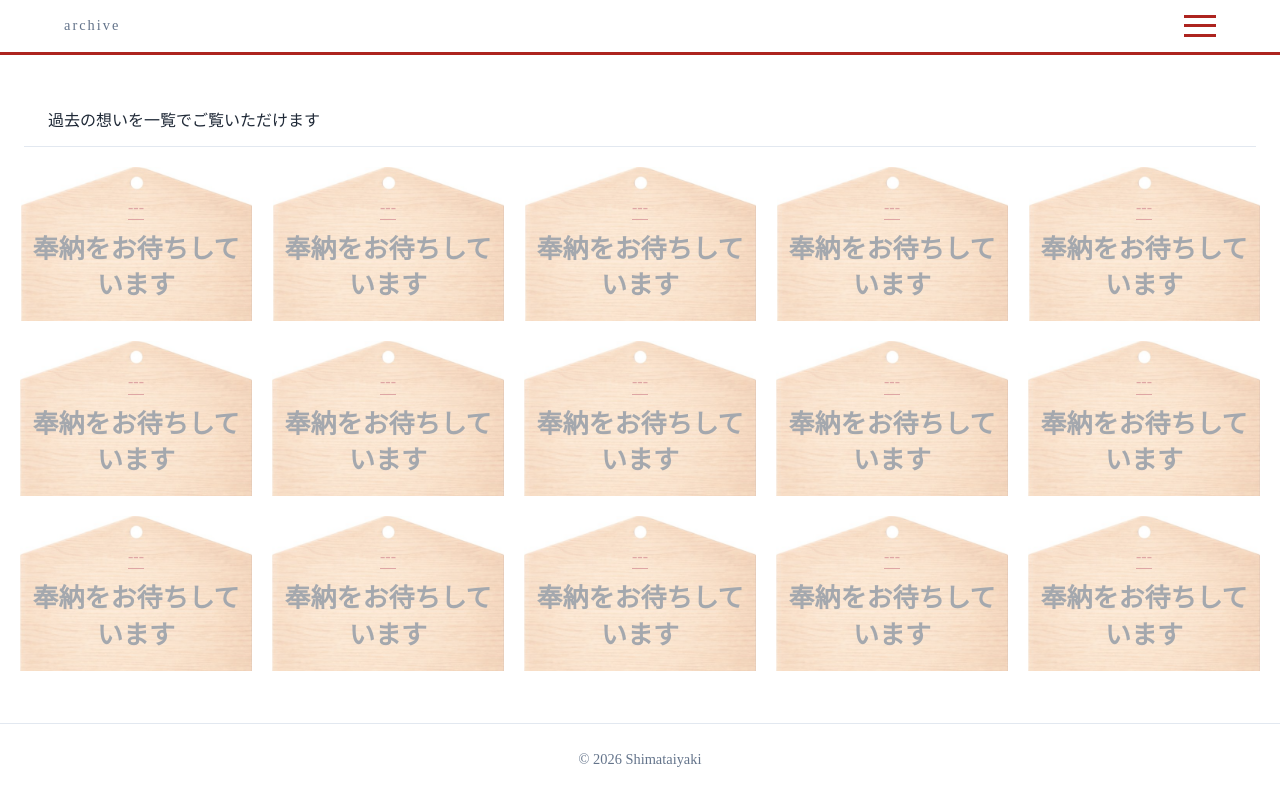
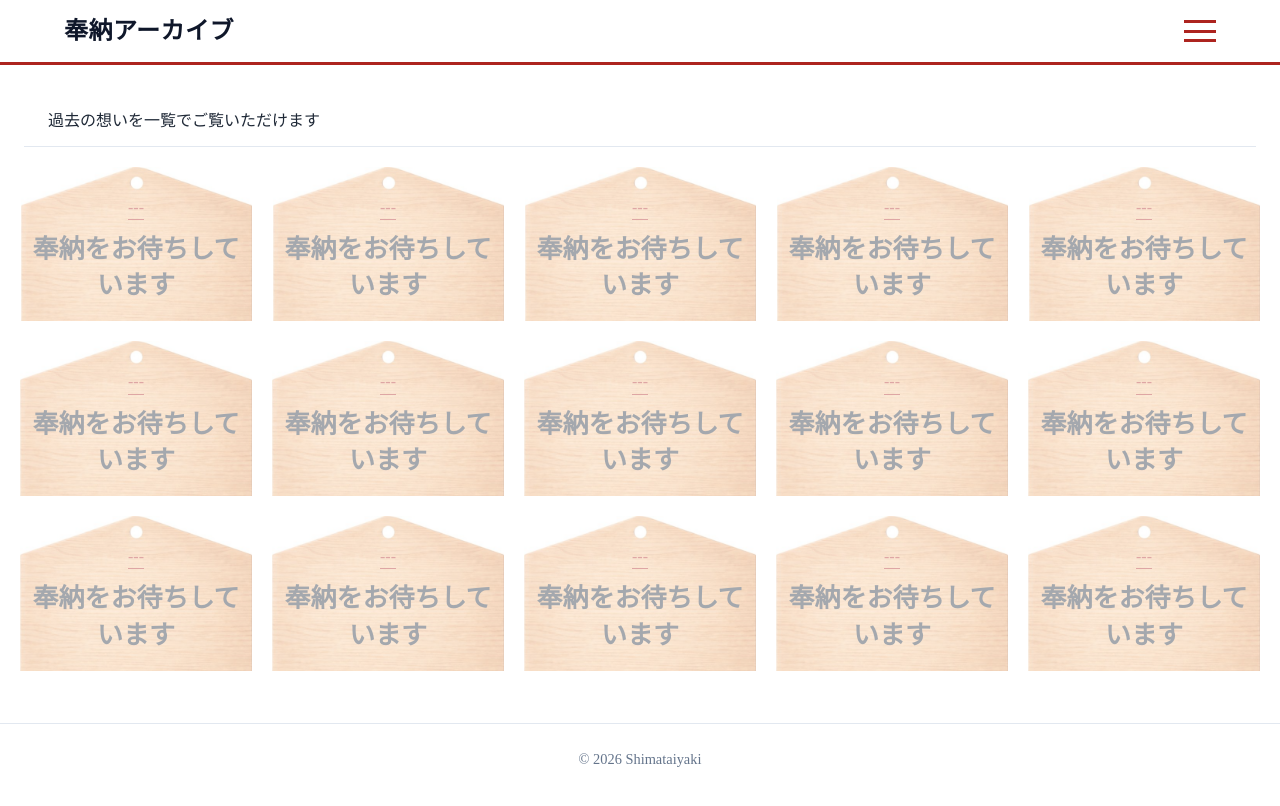
Before and after one commit to shimataiyaki/shimataiyaki.github.io, a Jekyll site: the page digital-ema/archive.html, which Jekyll copies as it is, in a window 1280 px wide. Shown: the top 806 px of the page. Built offline with Jekyll 4.4.1, drawn with Linux system fonts in a browser that asks for light colours.

Commit message:
Update archive.html

```diff
--- a/digital-ema/archive.html
+++ b/digital-ema/archive.html
@@ -311,7 +311,7 @@
 <header class="site-header">
   <div class="header-container">
     <div class="site-title-wrapper">
-      <span class="site-subtitle">archive</span>
+      <a href="./" class="site-title">奉納アーカイブ</a>
     </div>
     <button class="menu-toggle" id="menuToggle" aria-label="メニュー" aria-expanded="false">
       <span></span><span></span><span></span>
```
